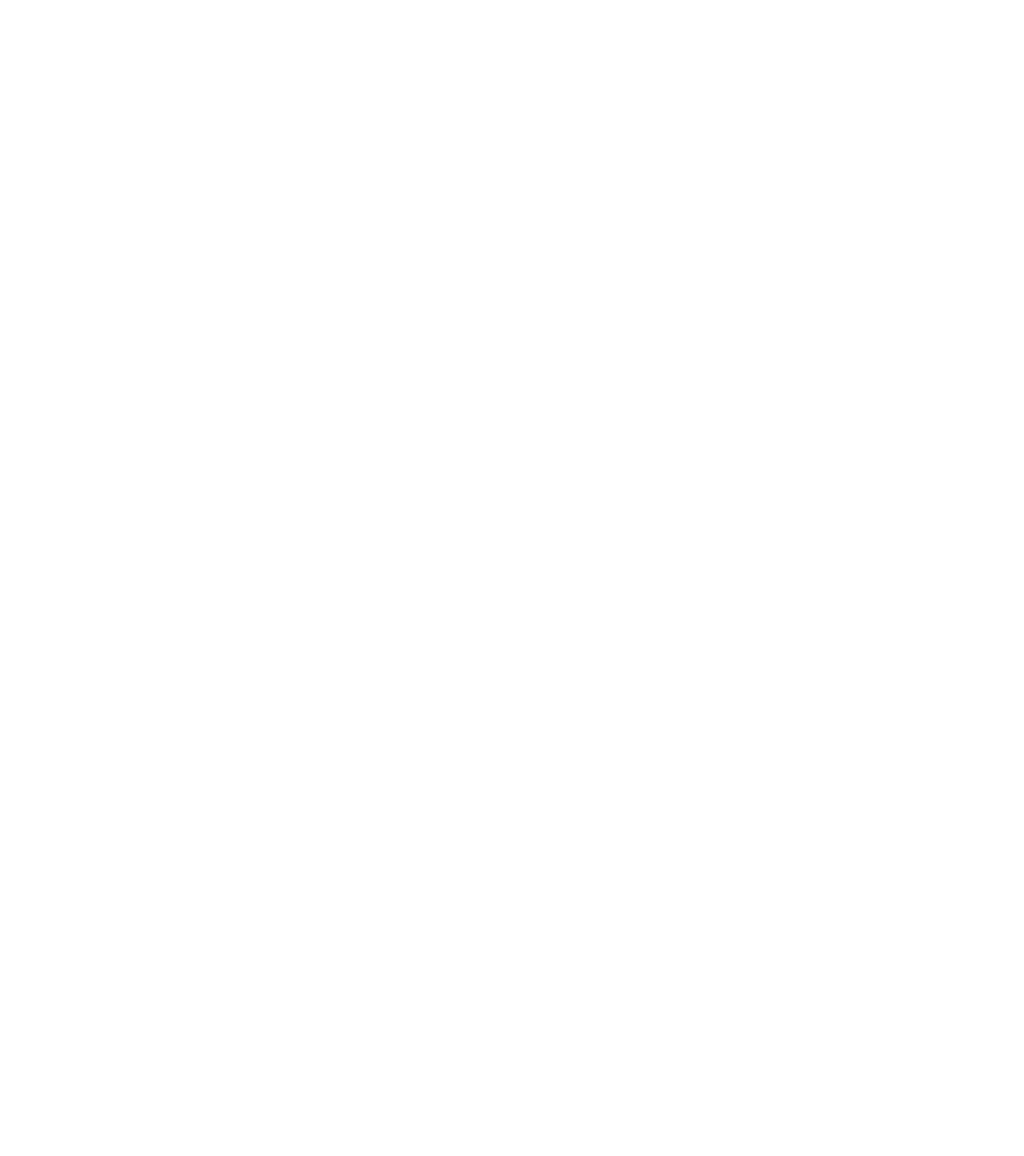
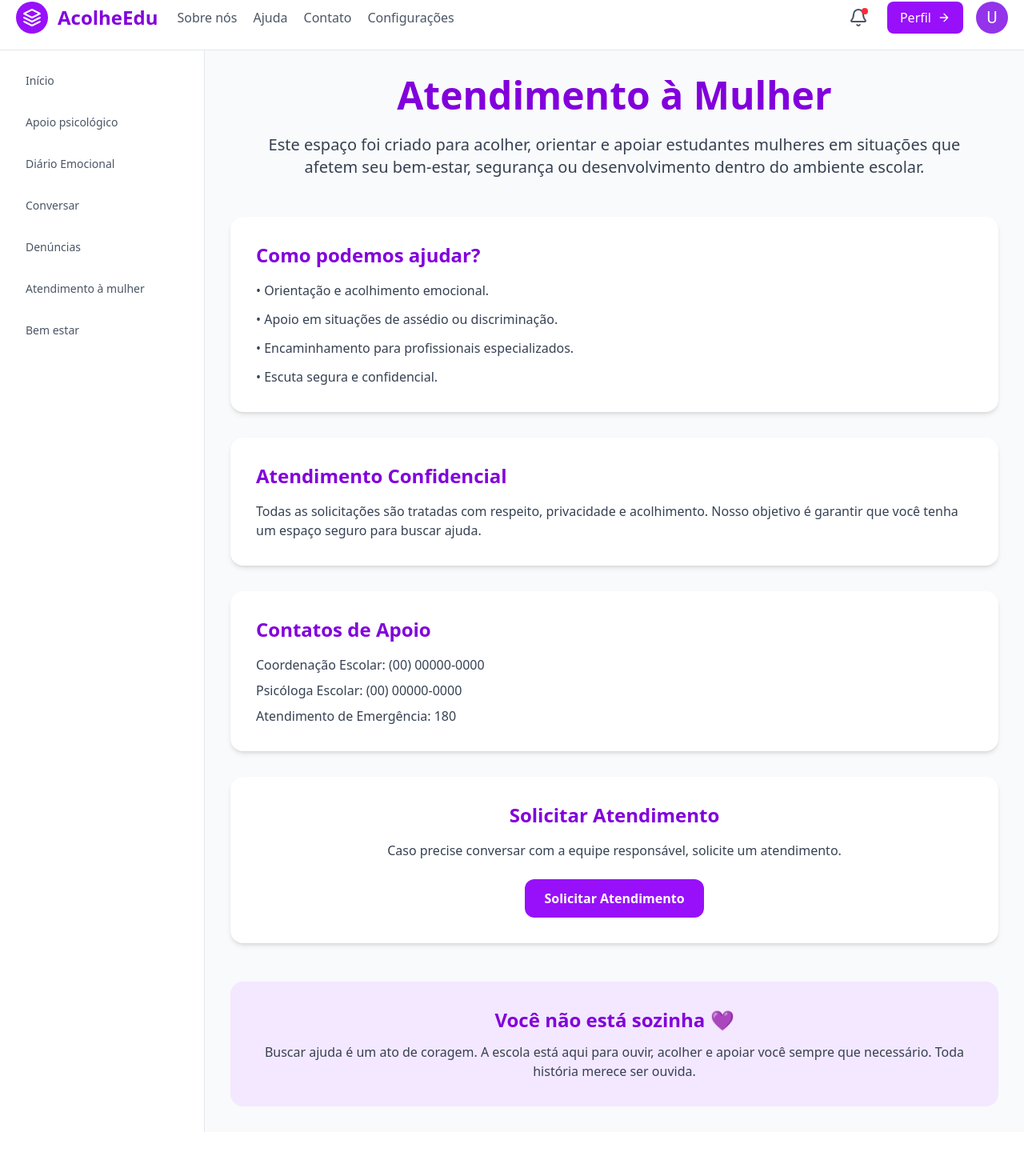
Before and after one commit to LucasHenriqueAl/acolheEdu, a React (Vite) app: page /atendimento_mulher in a window 1280 px wide. Before the commit this address had no page. Shown: the part 18-1463 px from the top of the page at 80% size. Before the commit the page ends 800 px from the top, so only its background shows below. Built offline with nearby package versions, Linux system fonts and the light colour scheme.

Commit message:
feat: nova pagina de atendimento a mulher, criado novas rotas em main.tsx

```diff
--- a/src/components/layout/MenuVertical.tsx
+++ b/src/components/layout/MenuVertical.tsx
@@ -57,7 +57,7 @@ export default function MenuVertical() {
 
         <li>
           <button
-            onClick={() => navigate('/atendimento_a_mulher')}
+            onClick={() => navigate('/atendimento_mulher')}
             className="block rounded-lg px-4 py-3 text-sm font-medium text-gray-600 hover:bg-purple-50 hover:text-purple-700"
           >
             Atendimento à mulher
--- a/src/main.tsx
+++ b/src/main.tsx
@@ -19,6 +19,7 @@ import { Perfil } from './pages/Perfil.tsx'
 import { AgendaAtendimento } from './pages/AgendaAtendimento.tsx'
 import { BemEstar } from './pages/BemEstar.tsx'
 import { Denuncias } from './pages/Denuncias.tsx'
+import { AtendimentoMulher } from './pages/AtendimentoMulher.tsx'
 
 import { UsuarioProvider } from './Context/usuarioContext'
 
@@ -41,6 +42,7 @@ createRoot(document.getElementById('root')!).render(
           <Route path="/agenda" element={<AgendaAtendimento />} />
           <Route path="/bem_estar" element={<BemEstar />} />
           <Route path="/denuncia" element={<Denuncias />} />
+          <Route path="/atendimento_mulher" element={<AtendimentoMulher />} />
         </Routes>
       </BrowserRouter>
     </UsuarioProvider>
--- /dev/null
+++ b/src/pages/AtendimentoMulher.tsx
@@ -0,0 +1,146 @@
+import MenuNavegacao from '../components/layout/MenuNavegacao'
+import MenuVertical from '../components/layout/MenuVertical'
+import Footer from '../components/layout/Footer'
+import { useNavigate } from 'react-router-dom'
+
+export function AtendimentoMulher() {
+  const navigate = useNavigate()
+
+  return (
+    <>
+      <MenuNavegacao />
+
+      <div className="flex min-h-screen bg-gray-50">
+
+        <MenuVertical />
+
+        <main className="flex-1 p-8">
+
+          {/* Cabeçalho */}
+          <section className="mb-12 text-center">
+
+            <h1 className="mb-6 text-5xl font-extrabold text-purple-700">
+              Atendimento à Mulher
+            </h1>
+
+            <p className="mx-auto max-w-4xl text-xl text-gray-700">
+              Este espaço foi criado para acolher, orientar e apoiar
+              estudantes mulheres em situações que afetem seu bem-estar,
+              segurança ou desenvolvimento dentro do ambiente escolar.
+            </p>
+
+          </section>
+
+          {/* Informações */}
+          <section className="mb-8 rounded-2xl bg-white p-8 shadow-md">
+
+            <h2 className="mb-4 text-2xl font-bold text-purple-700">
+              Como podemos ajudar?
+            </h2>
+
+            <ul className="space-y-3 text-gray-700">
+
+              <li>
+                • Orientação e acolhimento emocional.
+              </li>
+
+              <li>
+                • Apoio em situações de assédio ou discriminação.
+              </li>
+
+              <li>
+                • Encaminhamento para profissionais especializados.
+              </li>
+
+              <li>
+                • Escuta segura e confidencial.
+              </li>
+
+            </ul>
+
+          </section>
+
+          {/* Atendimento */}
+          <section className="mb-8 rounded-2xl bg-white p-8 shadow-md">
+
+            <h2 className="mb-4 text-2xl font-bold text-purple-700">
+              Atendimento Confidencial
+            </h2>
+
+            <p className="text-gray-700">
+              Todas as solicitações são tratadas com respeito,
+              privacidade e acolhimento. Nosso objetivo é garantir
+              que você tenha um espaço seguro para buscar ajuda.
+            </p>
+
+          </section>
+
+          {/* Contatos */}
+          <section className="mb-8 rounded-2xl bg-white p-8 shadow-md">
+
+            <h2 className="mb-4 text-2xl font-bold text-purple-700">
+              Contatos de Apoio
+            </h2>
+
+            <div className="space-y-2 text-gray-700">
+
+              <p>
+                Coordenação Escolar: (00) 00000-0000
+              </p>
+
+              <p>
+                Psicóloga Escolar: (00) 00000-0000
+              </p>
+
+              <p>
+                Atendimento de Emergência: 180
+              </p>
+
+            </div>
+
+          </section>
+
+          {/* Solicitação */}
+          <section className="mb-12 rounded-2xl bg-white p-8 text-center shadow-md">
+
+            <h2 className="mb-4 text-2xl font-bold text-purple-700">
+              Solicitar Atendimento
+            </h2>
+
+            <p className="mb-6 text-gray-700">
+              Caso precise conversar com a equipe responsável,
+              solicite um atendimento.
+            </p>
+
+            <button
+              onClick={() => navigate('/agenda')}
+              className="rounded-xl bg-purple-600 px-6 py-3 font-semibold text-white transition hover:bg-purple-700"
+            >
+              Solicitar Atendimento
+            </button>
+
+          </section>
+
+          {/* Mensagem final */}
+          <section className="rounded-2xl bg-purple-100 p-8 text-center">
+
+            <h2 className="mb-3 text-2xl font-bold text-purple-700">
+              Você não está sozinha 💜
+            </h2>
+
+            <p className="text-gray-700">
+              Buscar ajuda é um ato de coragem. A escola está aqui
+              para ouvir, acolher e apoiar você sempre que necessário.
+              Toda história merece ser ouvida.
+            </p>
+
+          </section>
+
+        </main>
+
+      </div>
+
+      <Footer />
+    </>
+  )
+}
```
